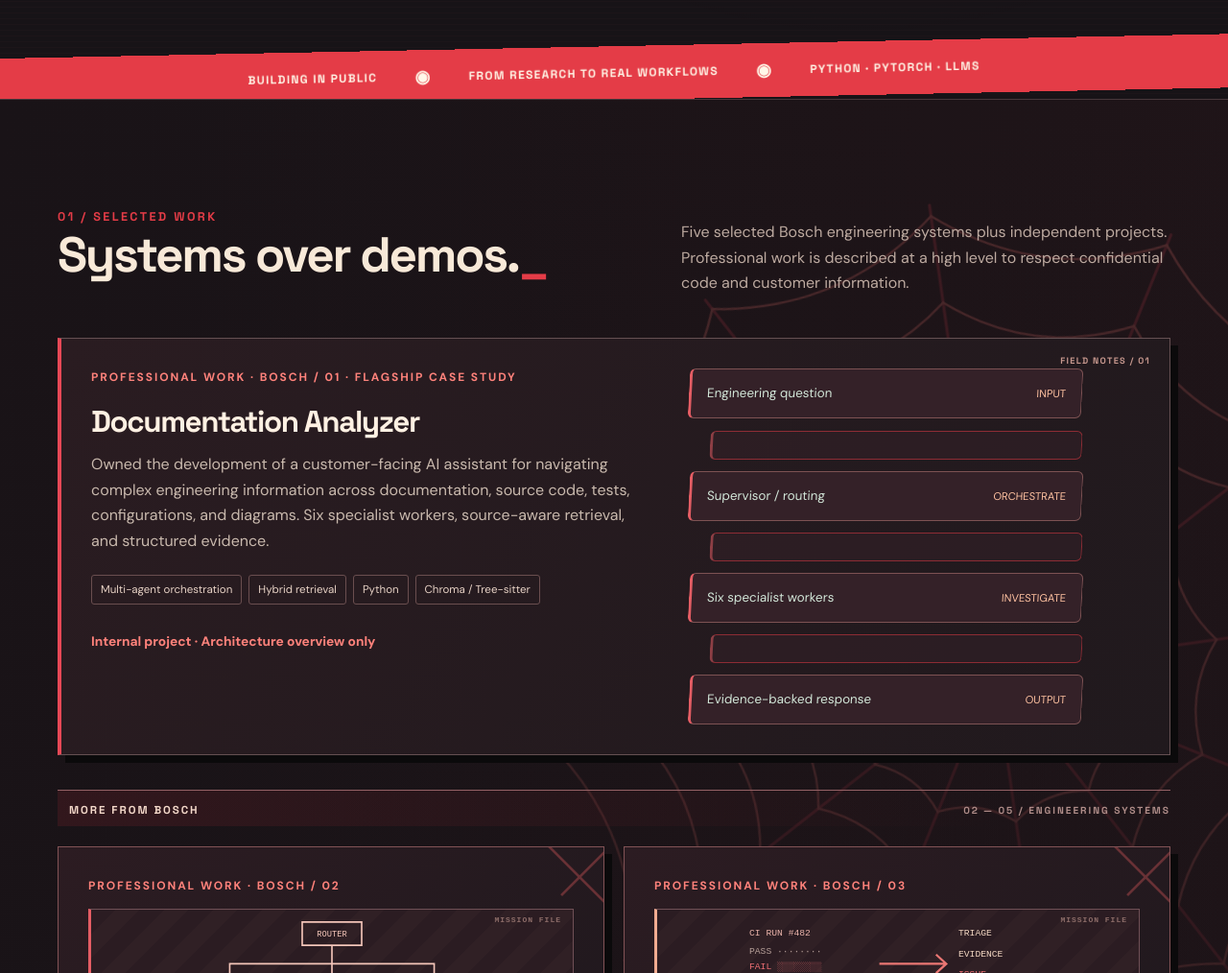
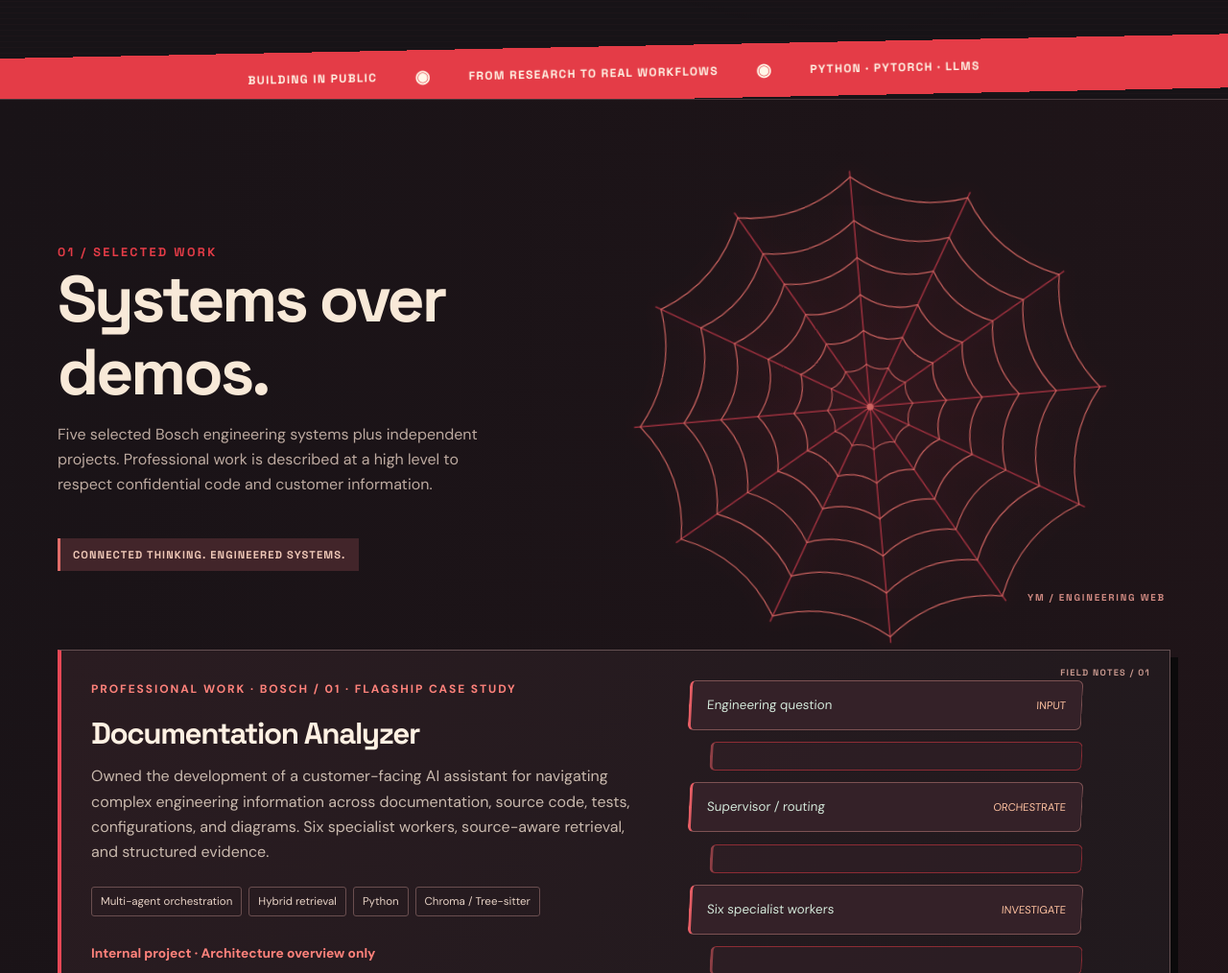
Before and after one commit to Yogesh-001/Portolio, a plain HTML site: page index.html in a window 1280 px wide. Shown: the part 880-1894 px from the top of the page at 96% size. Drawn offline with Linux system fonts and the light colour scheme.

Commit message:
Make one large spiderweb visibly featured beside selected work heading

```diff
--- a/index.html
+++ b/index.html
@@ -86,6 +86,22 @@ html{scroll-padding-top:78px}body{background:#111013;color:var(--text);backgroun
 .work-divider{background:linear-gradient(90deg,rgba(171,41,54,.17),transparent 85%);padding-left:12px}
 @media(max-width:650px){.professional-card{min-height:0}.mission-visual{height:105px}}
 
+
+/* Visible editorial spiderweb: a hero-scale artwork beside the work heading, not hidden as a pseudo-element */
+#work::before,#work::after{content:none!important}
+#work>.wrap{position:relative;z-index:1}
+.web-showcase{display:grid;grid-template-columns:minmax(0,.9fr) minmax(0,1.1fr);gap:20px;align-items:center;min-height:435px;margin:-10px 0 36px;position:relative;isolation:isolate}
+.web-showcase-text{position:relative;z-index:2;padding:25px 0}
+.web-showcase-text h2{font-size:clamp(2.8rem,5.3vw,5.1rem);max-width:570px}
+.web-showcase-text .muted{font-size:1rem;max-width:440px}
+.web-showcase-note{display:inline-block;margin-top:26px;padding:10px 13px;border-left:3px solid #e16d69;background:#42252a;color:#efc8b7;font:700 .7rem 'Space Grotesk',sans-serif;letter-spacing:.1em}
+.web-showcase-art{height:420px;position:relative;display:flex;align-items:center;justify-content:center;background:radial-gradient(circle at center,rgba(126,32,48,.17),transparent 63%);overflow:visible}
+.web-showcase-art img{width:min(100%,510px);height:auto;display:block;opacity:.89;filter:drop-shadow(0 0 13px rgba(192,57,73,.35));transform:rotate(-8deg);animation:webBreathe 10s ease-in-out infinite}
+.web-art-marker{position:absolute;bottom:5px;right:5px;color:#d08a82;font:700 .62rem 'Space Grotesk',sans-serif;letter-spacing:.18em}
+@keyframes webBreathe{50%{transform:rotate(-5deg) scale(1.035)}}
+@media(max-width:770px){.web-showcase{grid-template-columns:1fr;gap:5px}.web-showcase-text{padding:18px 0}.web-showcase-art{height:min(90vw,420px);order:-1}.web-showcase-art img{width:min(90%,420px)}.web-showcase-note{margin-top:14px}}
+@media(prefers-reduced-motion:reduce){.web-showcase-art img{animation:none!important}}
+
 </style>
 </head>
 <body>
@@ -122,7 +138,7 @@ html{scroll-padding-top:78px}body{background:#111013;color:var(--text);backgroun
 </div>
 </div><div class="noir-bottom-stripe" aria-hidden="true"><span>BUILDING IN PUBLIC</span><span>◉</span><span>FROM RESEARCH TO REAL WORKFLOWS</span><span>◉</span><span>PYTHON · PYTORCH · LLMS</span></div></section>
 <section class="section" id="work"><div class="wrap">
-<div class="section-head"><div><div class="eyebrow">01 / Selected work</div><h2>Systems over demos.</h2></div><p class="muted">Five selected Bosch engineering systems plus independent projects. Professional work is described at a high level to respect confidential code and customer information.</p></div>
+<div class="web-showcase"><div class="web-showcase-text"><div class="eyebrow">01 / Selected work</div><h2>Systems over demos.</h2><p class="muted">Five selected Bosch engineering systems plus independent projects. Professional work is described at a high level to respect confidential code and customer information.</p><span class="web-showcase-note">CONNECTED THINKING. ENGINEERED SYSTEMS.</span></div><div class="web-showcase-art"><img src="assets/noir-spiderweb.svg" alt="" loading="eager"><span class="web-art-marker">YM / ENGINEERING WEB</span></div></div>
 <div class="projects">
 <article class="project featured"><div><div class="number">PROFESSIONAL WORK · BOSCH / 01 · FLAGSHIP CASE STUDY</div><h3>Documentation Analyzer</h3><p>Owned the development of a customer-facing AI assistant for navigating complex engineering information across documentation, source code, tests, configurations, and diagrams. Six specialist workers, source-aware retrieval, and structured evidence.</p><div class="tags"><span class="tag">Multi-agent orchestration</span><span class="tag">Hybrid retrieval</span><span class="tag">Python</span><span class="tag">Chroma / Tree-sitter</span></div><div class="project-link">Internal project · Architecture overview only</div></div><div class="visual" aria-label="Illustrative workflow"><div><span>Engineering question</span><small>INPUT</small></div><div class="dividerline"></div><div><span>Supervisor / routing</span><small>ORCHESTRATE</small></div><div class="dividerline"></div><div><span>Six specialist workers</span><small>INVESTIGATE</small></div><div class="dividerline"></div><div><span>Evidence-backed response</span><small>OUTPUT</small></div></div></article>
 <div class="work-divider"><span>MORE FROM BOSCH</span><span>02 — 05 / ENGINEERING SYSTEMS</span></div>
```
